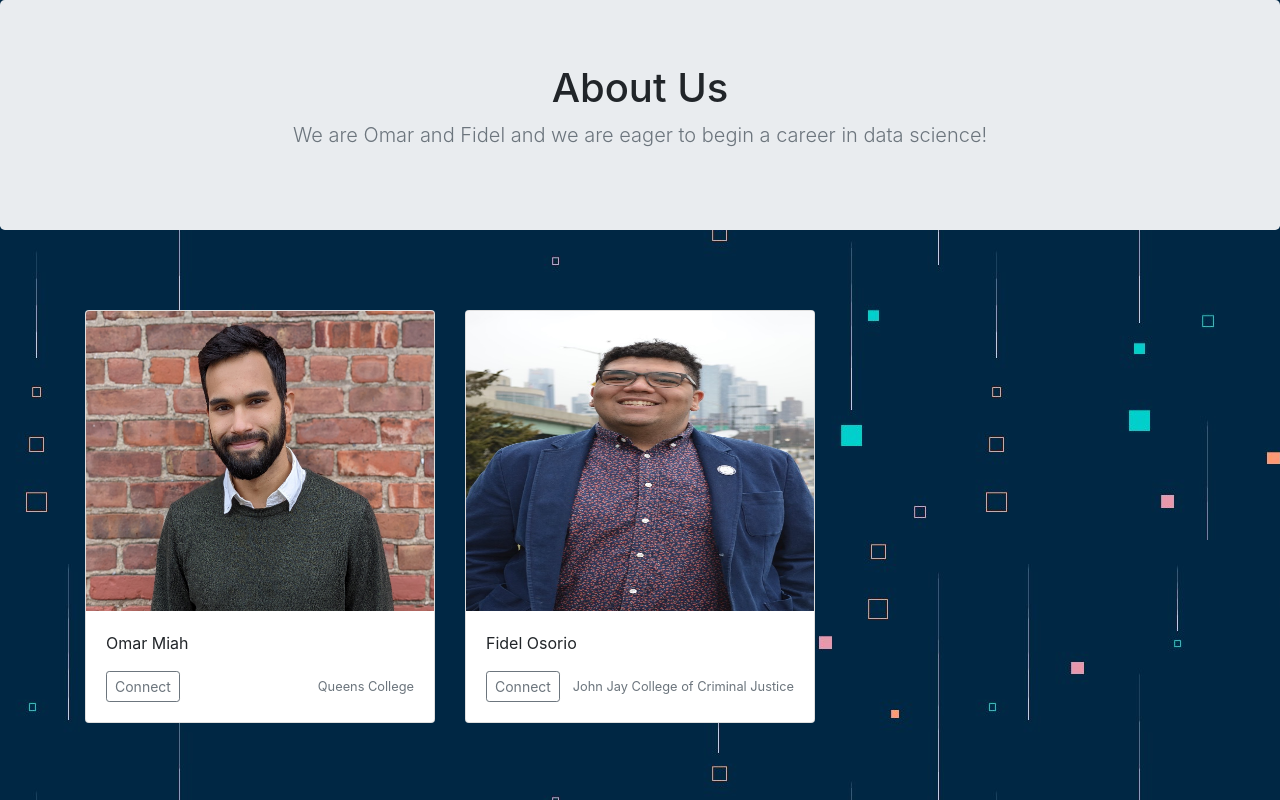
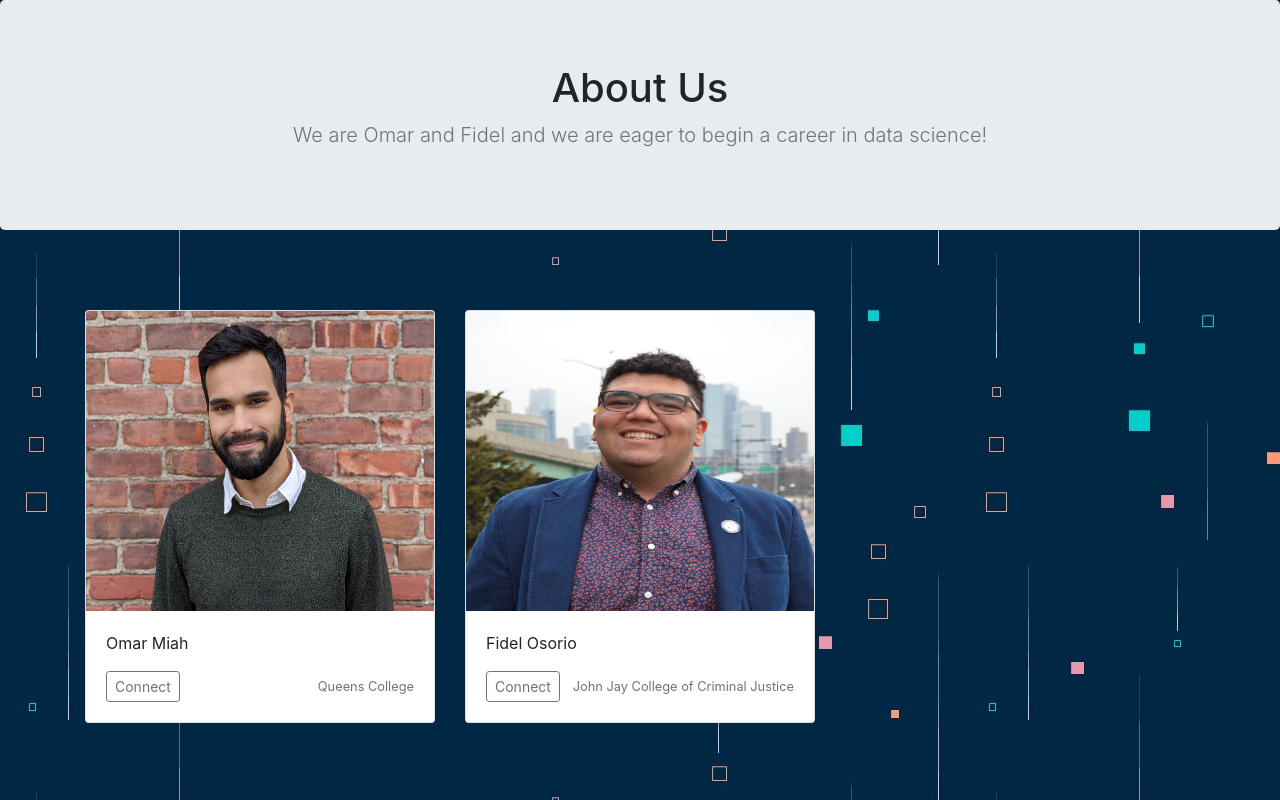
Before and after one commit to OmarMiah/news-of-the-world, a Flask app: page /bootstrap/ in a window 1280 px wide. Run offline with Flask 2, Linux system fonts and the light colour scheme; parts of the project's set-up code (start-up, migrations or seed data) failed here and were passed over; some libraries are stand-ins or nearby versions.

Commit message:
Looks a bit nicer

```diff
--- a/NoW_App/templates/bootstrap.html
+++ b/NoW_App/templates/bootstrap.html
@@ -28,7 +28,7 @@ body  {
           <div class="row">
             <div class="col-md-4">
               <div class="card mb-4 box-shadow">
-                <img class="card-img-top" data-src="holder.js/100px225?theme=thumb&amp;bg=55595c&amp;fg=eceeef&amp;text=Thumbnail" alt="Thumbnail [100%x225]" style="height: 300px; width: 100%; display: inline-block;" src="{{url_for('static', filename='Omar-Miah.jpg')}}" data-holder-rendered="true">
+                <img class="card-img-top" data-src="holder.js/100px225?theme=thumb&amp;bg=55595c&amp;fg=eceeef&amp;text=Thumbnail" alt="Thumbnail [100%x225]" style="height: 300px; width:auto; display: inline-block;" src="{{url_for('static', filename='Omar-Miah.jpg')}}" data-holder-rendered="true">
                 <div class="card-body">
                   <p class="card-text">Omar Miah</p>
                   <div class="d-flex justify-content-between align-items-center">
@@ -42,7 +42,7 @@ body  {
             </div>
             <div class="col-md-4">
               <div class="card mb-4 box-shadow">
-                <img class="card-img-top" data-src="holder.js/100px225?theme=thumb&amp;bg=55595c&amp;fg=eceeef&amp;text=Thumbnail" alt="Thumbnail [100%x225]" src="{{url_for('static', filename='Fidel-Osorio.png')}}" data-holder-rendered="true" style="height: 300px; width: 100%; display: inline-block;">
+                <img class="card-img-top" data-src="holder.js/100px225?theme=thumb&amp;bg=55595c&amp;fg=eceeef&amp;text=Thumbnail" alt="Thumbnail [100%x225]" src="{{url_for('static', filename='Fidel-Osorio.jpg')}}" data-holder-rendered="true" style="height: 300px; width: auto; display: inline-block;">
                 <div class="card-body">
                   <p class="card-text">Fidel Osorio</p>
                   <div class="d-flex justify-content-between align-items-center">
--- a/NoW_App/templates/main.html
+++ b/NoW_App/templates/main.html
@@ -18,7 +18,7 @@
 			 width: 500px;
 			 padding: 20px;
 			 margin:auto;
-			 background-color: #7a7cbb;
+			 background-color: #00ffddc5;
 			 font-size: 20px;
 		 }
 
```
Also changed, not shown: NoW_App/static/Fidel-Osorio.jpg (added), NoW_App/static/Fidel-Osorio.png (deleted).
